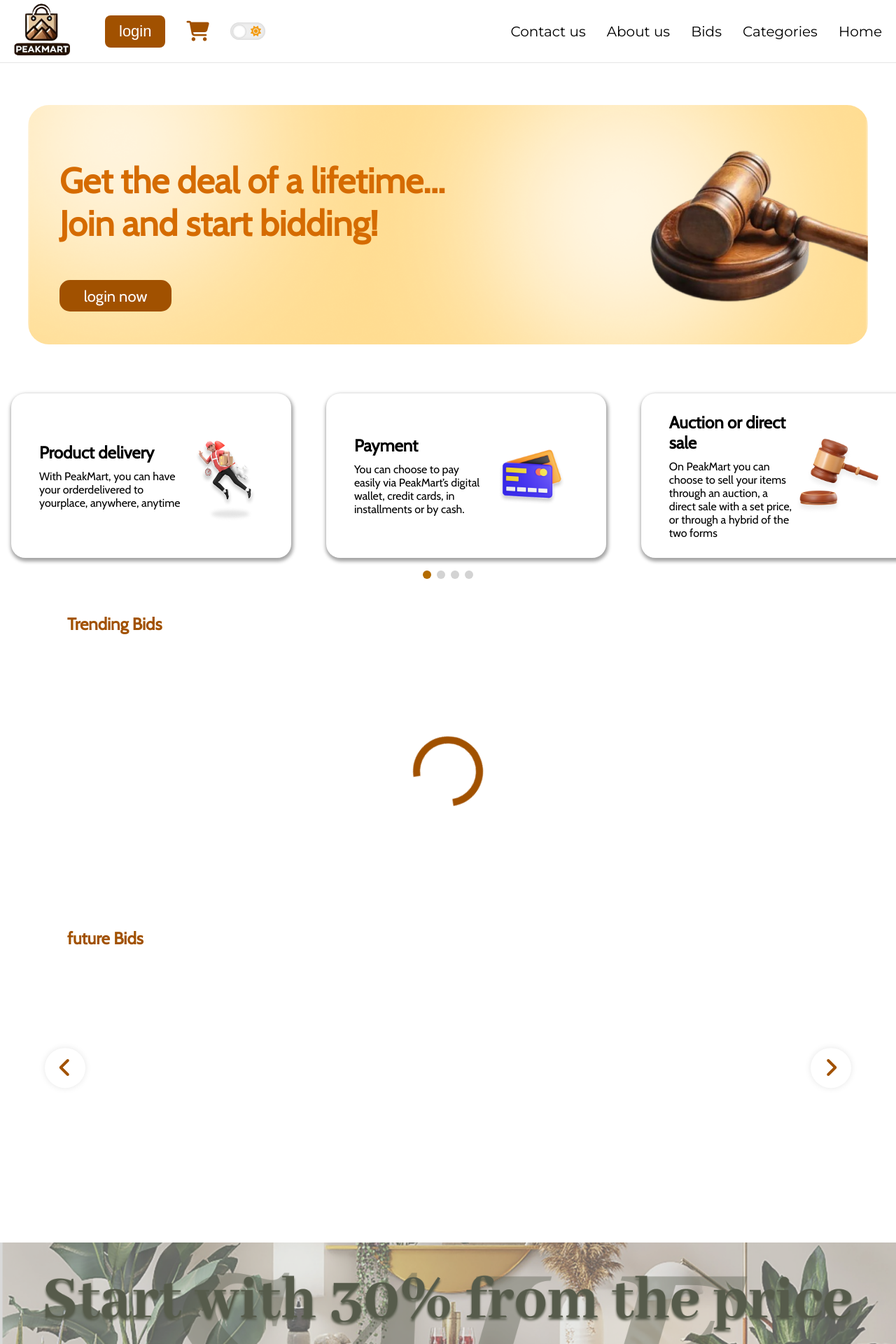
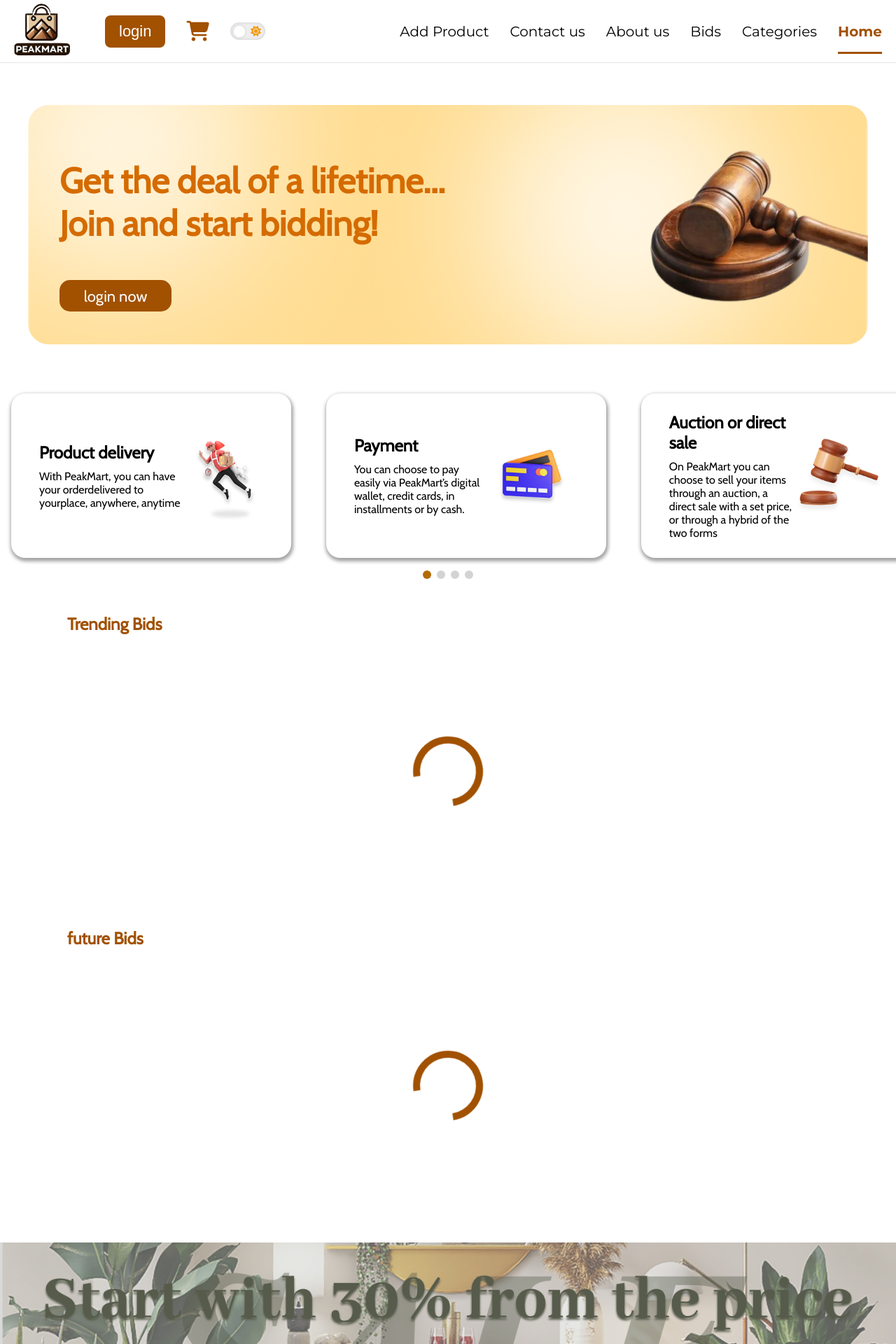
Before and after one commit to Netrk-A/final-project, a PHP site: page / in a window 1280 px wide. Shown: the top 1920 px of the page at 70% size. Run offline with PHP 8.4, Linux system fonts and the light colour scheme; some libraries are stand-ins or nearby versions.

Commit message:
spinners done

```diff
--- a/assets/css/components/header.css
+++ b/assets/css/components/header.css
@@ -370,6 +370,15 @@
   clip-path: inset(0% 100% 0% 0%);
 }
 
+@media (max-width: 1000px) {
+  .header {
+    font-size: 13px;
+  }
+  nav.navbar {
+    gap: 18px;
+  }
+}
+
 @media (max-width: 780px) {
   .news {
     padding: 7px;
--- a/assets/css/components/swiper.css
+++ b/assets/css/components/swiper.css
@@ -10,6 +10,19 @@
 
 .swiper-wrapper {
   min-height: 350px;
+}
+
+.swiper .img {
+  min-height: 200px;
+}
+
+.swiper .loading-img {
+  position: relative;
+  border-bottom: 1px solid var(--border-gray);
+}
+
+.swiper .loading-img img {
+  visibility: hidden;
 }
 
 .loading .swiper-wrapper,
@@ -81,7 +94,7 @@
 }
 
 /* spinner style */
-.spinner {
+.loading .spinner {
   position: absolute;
   top: calc(50% - 75px);
   left: calc(50% - 50px);
@@ -92,6 +105,17 @@
   border-top-color: var(--background);
   animation: loading 1s linear infinite;
 }
+.loading-img .spinner {
+  position: absolute;
+  top: calc(50% - 35px);
+  left: calc(50% - 35px);
+  width: 70px;
+  height: 70px;
+  border-radius: 50%;
+  border: 6px solid var(--primary);
+  border-top-color: var(--background);
+  animation: loading 1s linear infinite;
+}
 @keyframes loading {
   to {
     transform: rotate(360deg);
--- a/assets/js/components/header.js
+++ b/assets/js/components/header.js
@@ -8,6 +8,7 @@
 const newsText = document.querySelector(".news-content");
 
 const loginBtn = document.querySelector(".login-btn");
+const uploadProductAnchor = document.querySelector(".upload-product");
 const profile = document.querySelector(".bottom-nav .profile");
 const profileName = document.querySelector(".bottom-nav .profile p");
 const redirectBtn1 = document.querySelector(".redirect1");
@@ -22,17 +23,42 @@
 
 // ======= cookies Check =======
 
-async function userProfile() {
+async function setUserProfile() {
   cookies = await helper.getAllCookies();
-  userProfile = cookies.HKHN ? "seller" : cookies.HK ? "buyer" : "unlogged";
+  userProfile = cookies.EMAIL
+    ? "buyer-NA"
+    : cookies.HKH
+    ? "seller-A"
+    : cookies.HKHN
+    ? "seller-NA"
+    : cookies.HK
+    ? "buyer-A"
+    : "guest";
   localStorage.setItem("userProfile", userProfile);
-  // handle  redirect buttons
+  console.log(userProfile);
+  // redirects
+  // header anchor
+  uploadProductAnchor.href =
+    userProfile === "seller-A"
+      ? "place_bid.php"
+      : userProfile === "seller-NA"
+      ? "bid_otp.php"
+      : userProfile === "buyer-A"
+      ? "signup_bid.php"
+      : userProfile === "buyer-NA"
+      ? "otp.php"
+      : "login.php";
+
   if (window.location.href.includes("index.php")) {
     redirectBtn1.href =
-      userProfile === "seller"
+      userProfile === "seller-A"
         ? "place_bid.php"
-        : userProfile === "buyer"
+        : userProfile === "seller-NA"
+        ? "bid_otp.php"
+        : userProfile === "buyer-A"
         ? "signup_bid.php"
+        : userProfile === "buyer-NA"
+        ? "otp.php"
         : "login.php";
   }
   if (cookies.USER_NAME) {
@@ -112,6 +138,6 @@
 }
 
 // Start controlling news and adjust scrolling on resize
-userProfile();
+setUserProfile();
 controlNews();
 window.addEventListener("resize", updateTextSpeed);
--- a/assets/js/getProducts.js
+++ b/assets/js/getProducts.js
@@ -49,7 +49,8 @@
     if (ended) {
       productMarkup = `
                 <div class="swiper-slide finished-bid product">
-                    <div class="img">
+                    <div class="img loading-img">
+                        <div class="spinner"></div>
                         <img src="assets/img/product.png" alt="product" loading="lazy">
                     </div>
                     <div class="details">
@@ -64,7 +65,10 @@
     } else {
       productMarkup = `
                 <div class="swiper-slide product">
-                    <img src="assets/img/product.png" alt="product" loading="lazy">
+                    <div class="img loading-img">
+                        <div class="spinner"></div>
+                        <img src="assets/img/product.png" alt="product" loading="lazy">
+                    </div>
                     <div class="details">
                         <p class="title">${product.ITEM_NAME}</p>
                         <p class="end-date">Auction End Date:
@@ -79,6 +83,14 @@
     `;
     }
     container.insertAdjacentHTML("beforeend", productMarkup);
+  });
+  // remove spinner on whole swiper
+  container.parentElement.parentElement.classList.remove("loading");
+  //  remove spinner on loaded img
+  container.querySelectorAll("img").forEach((image) => {
+    image.addEventListener("load", () => {
+      image.parentElement.classList.remove("loading-img");
+    });
   });
 }
 
--- a/header.php
+++ b/header.php
@@ -33,10 +33,11 @@
         </div>
         <nav class="navbar">
             <a class="nav-item" href="index.php">Home</a>
-            <a class="nav-item" href="footer.php">Categories</a>
-            <a class="nav-item" href="bids.php" class="active">Bids</a>
-            <a class="nav-item" href="test.php">About us</a>
+            <a class="nav-item" href="#">Categories</a>
+            <a class="nav-item" href="#" class="active">Bids</a>
+            <a class="nav-item" href="#">About us</a>
             <a class="nav-item" href="#">Contact us</a>
+            <a class="nav-item upload-product" href="signup_bid.php">Add Product</a>
         </nav>
         <div class="nav-overlay"></div>
     </header>
--- a/index.php
+++ b/index.php
@@ -115,9 +115,12 @@
     </div>
 
     <!-- future bids -->
-    <div class="astron-container future">
+    <div class="astron-container future loading">
         <div class="swiper products-container">
             <h2 class="swiper-title">future Bids</h2>
+            <div class="swiper-loader">
+                <div class="spinner"></div>
+            </div>
             <div class="swiper-wrapper future-bids ">
             </div>
             <!-- Navigation Buttons -->
@@ -192,9 +195,12 @@
     </div>
 
     <!-- current bids -->
-    <div class="astron-container current">
+    <div class="astron-container current loading">
         <div class="swiper products-container">
             <h2 class="swiper-title">current Bids</h2>
+            <div class="swiper-loader">
+                <div class="spinner"></div>
+            </div>
             <div class="swiper-wrapper current-bids ">
             </div>
             <!-- Navigation Buttons -->
@@ -211,9 +217,12 @@
     </div>
 
     <!-- ended bids -->
-    <div class="astron-container finished">
+    <div class="astron-container finished loading">
         <div class="swiper products-container">
             <h2 class="swiper-title">Ended Bids</h2>
+            <div class="swiper-loader">
+                <div class="spinner"></div>
+            </div>
             <div class="swiper-wrapper finished-bids ">
             </div>
         </div>
```
